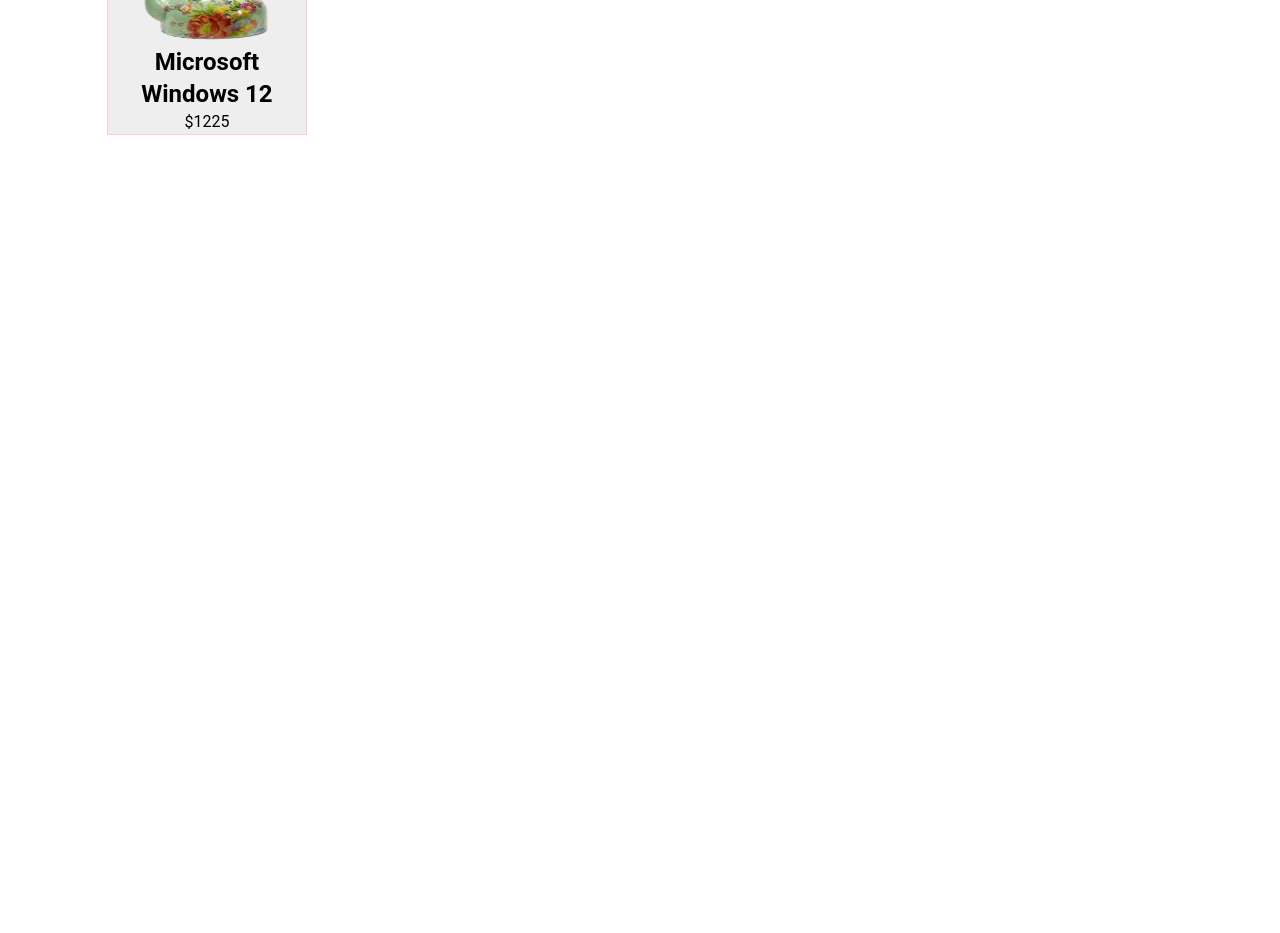
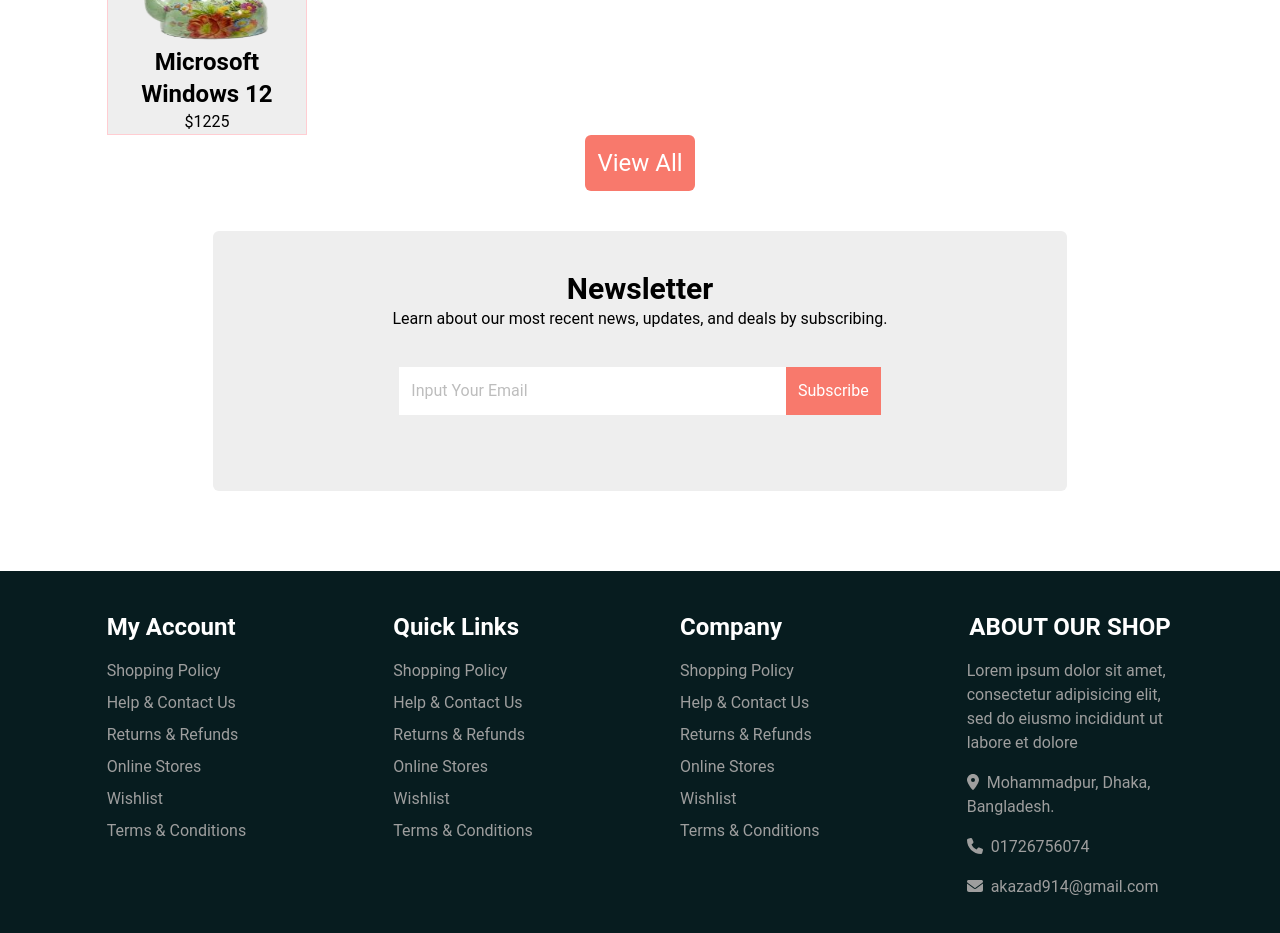
Before and after one commit to akazad1235/eccomers_reactjs, a React (Vite) app: page / in a window 1280 px wide. Shown: the part 1980-2913 px from the top of the page. Before the commit the page ends 2155 px from the top, so only its background shows below. Built offline with nearby package versions, Linux system fonts and the light colour scheme.

Commit message:
footer desing done

```diff
--- a/src/App.jsx
+++ b/src/App.jsx
@@ -3,6 +3,7 @@
 import MegaMenu from './components/MegaMenu';
 import Banner from './components/Banner';
 import Reliable from './components/Reliable';
+import Footer from './components/Footer';
 
 function App() {
 
@@ -379,11 +380,26 @@
             </div>
           </div>
         </div>
+        <div className='flex flex-col items-center justify-center'>
+           <button className='p-3 text-2xl font-normal text-white rounded-md bg-secondary'>View All</button>
+        </div>
       </div>
-
       </section>
-
-
+      {/* news letter */}
+      <section>
+        <div className="w-2/3 p-10 mx-auto bg-gray-200 rounded-md w- w-5/4 news-latter">
+            <h2 className='text-3xl font-bold text-center'>Newsletter</h2>
+            <p className='text-center'>Learn about our most recent news, updates, and deals by subscribing.</p>
+            <div className='flex items-center justify-center my-9'>
+              <input type="text" className='w-2/4 p-3 focus:outline-none' placeholder='Input Your Email'/>
+              <button className='p-3 text-white bg-secondary'>Subscribe</button>
+            </div>
+        </div>
+      </section>
+      {/* footer */}
+      <footer>
+        <Footer/>
+      </footer>
     </>
   )
 }
--- /dev/null
+++ b/src/components/Footer.jsx
@@ -0,0 +1,70 @@
+
+import { faEnvelope, faLocationDot, faPhone } from '@fortawesome/free-solid-svg-icons';
+import { FontAwesomeIcon } from '@fortawesome/react-fontawesome';
+
+
+const Footer = () => {
+    return (
+        <div className='flex flex-col items-center justify-center mt-20 bg-primary'>
+            <div className="w-5/6 py-10">
+                <div className="grid grid-cols-4 gap-20">
+                    <div className='my-account'>
+                    <h1 className='mb-4 text-2xl font-bold text-white'>My Account</h1>
+                        <div className="text-gray-500 list-none ">
+                            <li className='my-2'>Shopping Policy</li>
+                            <li className='my-2'>Help & Contact Us</li>
+                            <li className='my-2'>Returns & Refunds</li>
+                            <li className='my-2'>Online Stores</li>
+                            <li className='my-2'>Wishlist</li>
+                            <li className='my-2'>Terms & Conditions</li>
+                        </div>
+                    </div>
+                <div className='my-account'>
+                <h1 className='mb-4 text-2xl font-bold text-white'>Quick Links</h1>
+                    <div className="text-gray-500 list-none ">
+                            <li className='my-2'>Shopping Policy</li>
+                            <li className='my-2'>Help & Contact Us</li>
+                            <li className='my-2'>Returns & Refunds</li>
+                            <li className='my-2'>Online Stores</li>
+                            <li className='my-2'>Wishlist</li>
+                            <li className='my-2'>Terms & Conditions</li>
+                        </div>
+                    </div>
+                <div className='my-account'>
+                <h1 className='mb-4 text-2xl font-bold text-white'>Company</h1>
+                    <div className="text-gray-500 list-none ">
+                            <li className='my-2'>Shopping Policy</li>
+                            <li className='my-2'>Help & Contact Us</li>
+                            <li className='my-2'>Returns & Refunds</li>
+                            <li className='my-2'>Online Stores</li>
+                            <li className='my-2'>Wishlist</li>
+                            <li className='my-2'>Terms & Conditions</li>
+                    </div>
+                </div>
+                <div className='text-start my-account'>
+                    <h1 className='mb-4 text-2xl font-bold text-center text-white'>ABOUT OUR SHOP</h1>
+                    <div className="text-gray-500 list-none">
+                       <p>Lorem ipsum dolor sit amet, consectetur adipisicing elit, sed do eiusmo incididunt ut labore et dolore</p>
+                    </div>
+                    <div className='my-4 text-gray-500 contact'>
+                        <FontAwesomeIcon icon={faLocationDot} className='mr-2' />
+                        Mohammadpur, Dhaka, Bangladesh.
+                    </div>
+                    <div className='my-4 text-gray-500 contact'>
+                        <FontAwesomeIcon icon={faPhone} className='mr-2' />
+                        01726756074
+                    </div>
+                    <div className='my-4 text-gray-500 contact'>
+                        <FontAwesomeIcon icon={faEnvelope} className='mr-2' />
+                        akazad914@gmail.com
+                    </div>
+                </div>
+
+            </div>
+            </div>
+
+        </div>
+    );
+};
+
+export default Footer;
```
